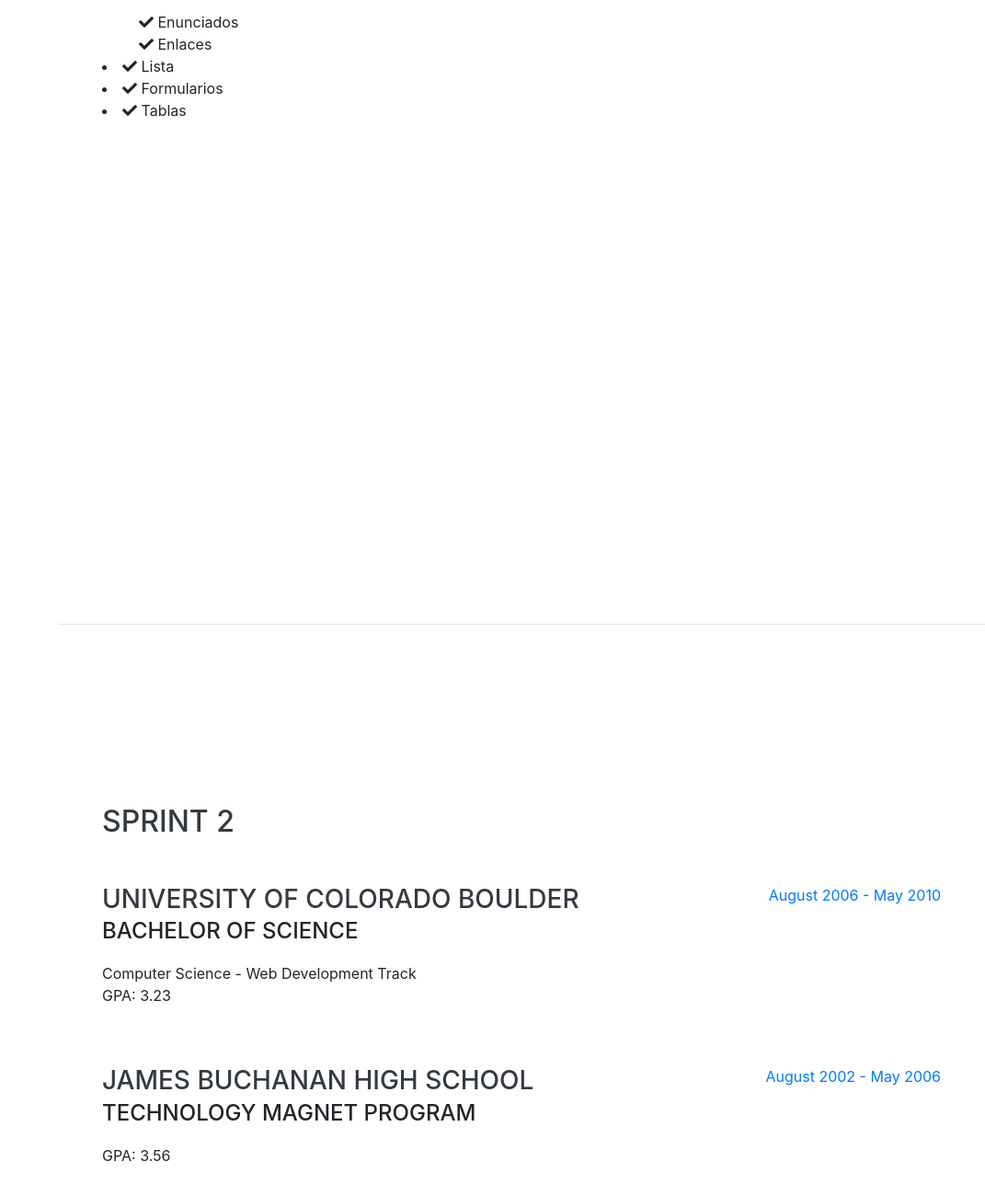
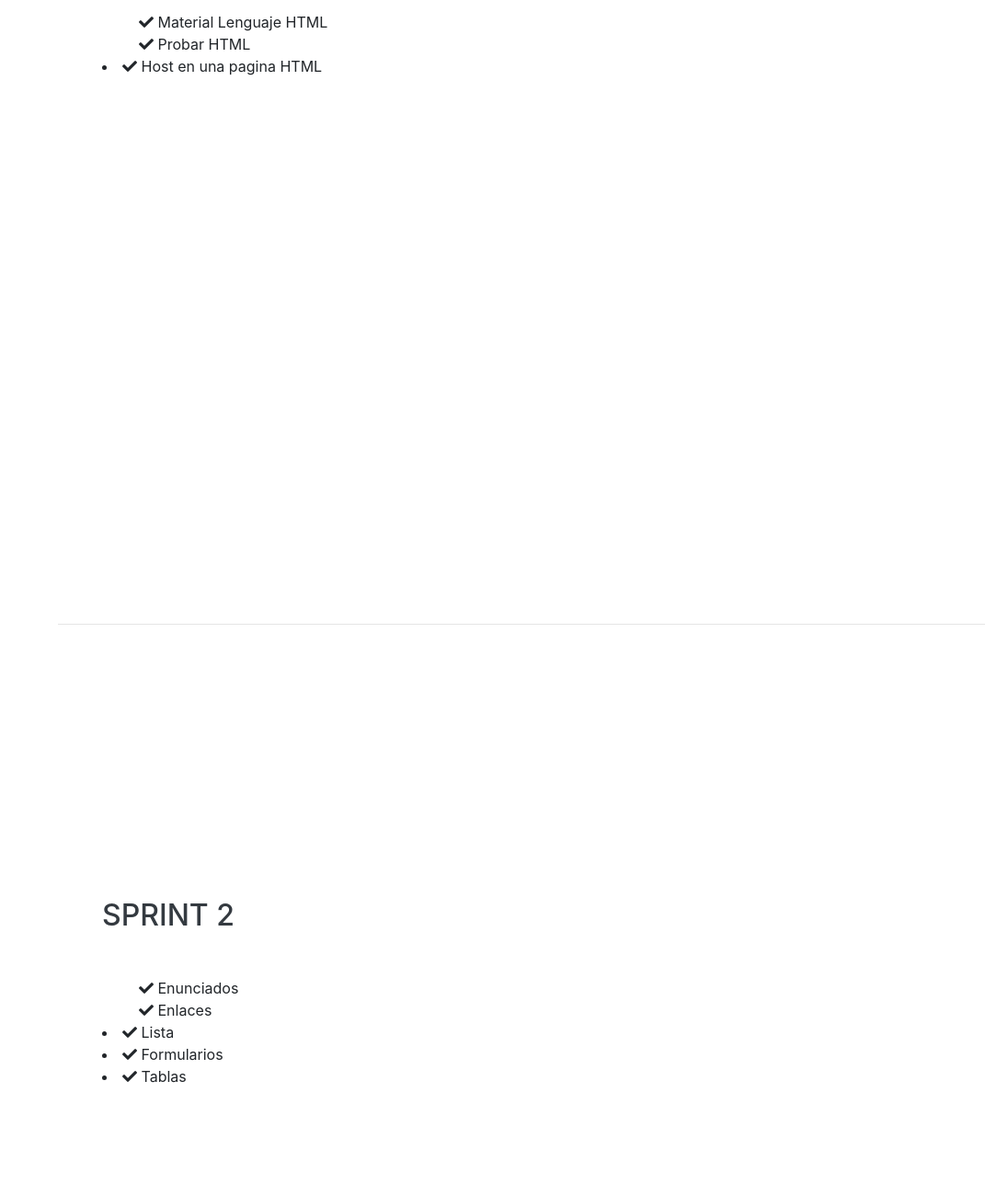
Before and after one commit to kike012111/semestral, a website with bundled scripts: page index.html in a window 1280 px wide. Shown: the part 1724-3024 px from the top of the page at 92% size, without its empty margins (209-1280 px from the left). Built offline with nearby package versions, Linux system fonts and the light colour scheme; a web font is replaced by a local one.

Commit message:
Update index.html

```diff
--- a/index.html
+++ b/index.html
@@ -117,6 +117,28 @@
         <ul class="fa-ul mb-0">
           <li>
             <i class="fas fa-check"></i>
+            Material Lenguaje HTML</li>
+          <li>
+            <i class="fas fa-check"></i>
+            Probar HTML</li>
+        </ul>
+         <li>
+            <i class="fas fa-check"></i>
+            Host en una pagina HTML</li>
+        </ul>
+      </div>
+
+    </section>
+
+    <hr class="m-0">
+
+    <section class="resume-section p-3 p-lg-5 d-flex align-items-center" id="sprint2">
+      <div class="w-100">
+        <h2 class="mb-5">Sprint 2</h2>
+
+                <ul class="fa-ul mb-0">
+          <li>
+            <i class="fas fa-check"></i>
             Enunciados</li>
           <li>
             <i class="fas fa-check"></i>
@@ -134,41 +156,6 @@
             <i class="fas fa-check"></i>
             Tablas</li>
         </ul>
-
-
-      </div>
-
-    </section>
-
-    <hr class="m-0">
-
-    <section class="resume-section p-3 p-lg-5 d-flex align-items-center" id="sprint2">
-      <div class="w-100">
-        <h2 class="mb-5">Sprint 2</h2>
-
-        <div class="resume-item d-flex flex-column flex-md-row justify-content-between mb-5">
-          <div class="resume-content">
-            <h3 class="mb-0">University of Colorado Boulder</h3>
-            <div class="subheading mb-3">Bachelor of Science</div>
-            <div>Computer Science - Web Development Track</div>
-            <p>GPA: 3.23</p>
-          </div>
-          <div class="resume-date text-md-right">
-            <span class="text-primary">August 2006 - May 2010</span>
-          </div>
-        </div>
-
-        <div class="resume-item d-flex flex-column flex-md-row justify-content-between">
-          <div class="resume-content">
-            <h3 class="mb-0">James Buchanan High School</h3>
-            <div class="subheading mb-3">Technology Magnet Program</div>
-            <p>GPA: 3.56</p>
-          </div>
-          <div class="resume-date text-md-right">
-            <span class="text-primary">August 2002 - May 2006</span>
-          </div>
-        </div>
-
       </div>
     </section>
 
```
